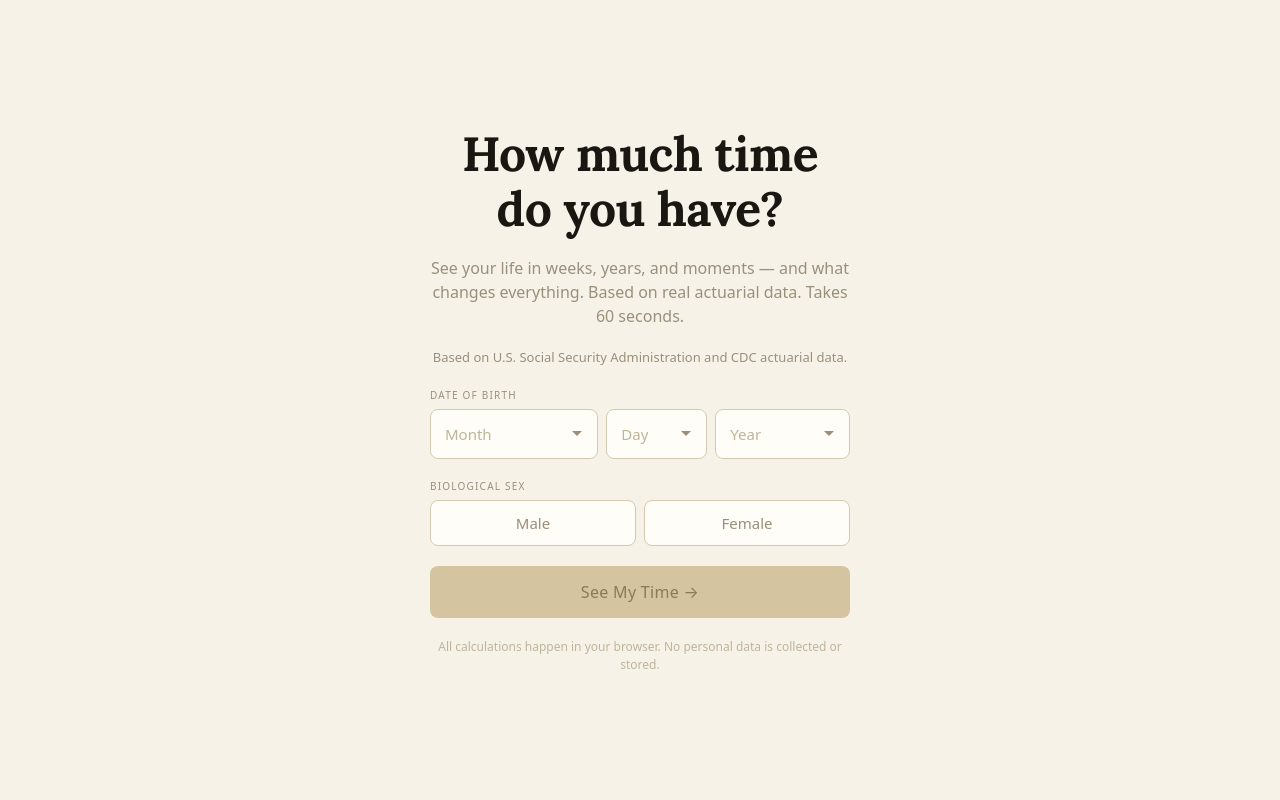
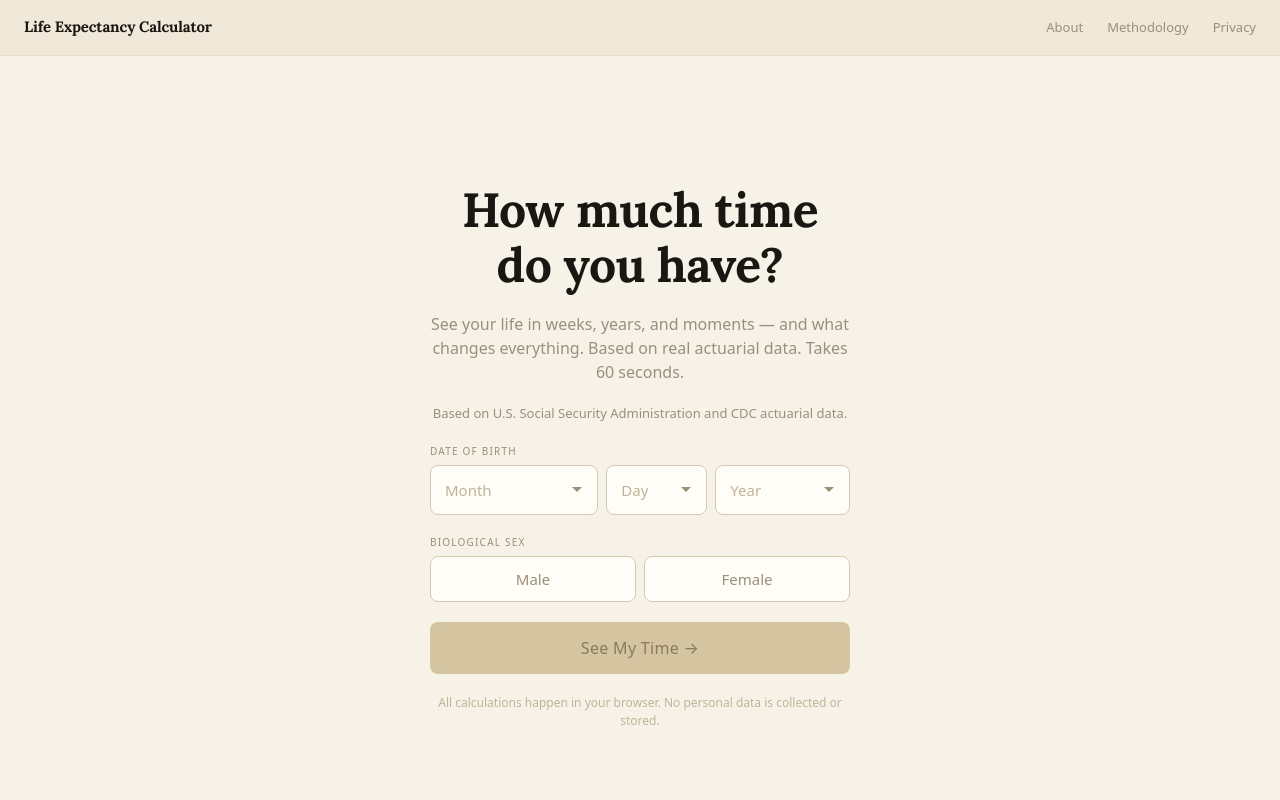
Before and after one commit to DaveChafes/lifeexpectancycalculator, a Next.js app: page / in a window 1280 px wide. Shown: the top 800 px of the page. Built offline with nearby package versions, Linux system fonts and the light colour scheme.

Commit message:
Add sticky navigation bar

```diff
--- a/app/layout.tsx
+++ b/app/layout.tsx
@@ -3,6 +3,7 @@ import { Lora } from 'next/font/google';
 import Script from 'next/script';
 import './globals.css';
 import Footer from '@/components/Footer';
+import NavBar from '@/components/NavBar';
 
 const lora = Lora({
   subsets: ["latin"],
@@ -103,6 +104,9 @@ export default function RootLayout({
         className={`${lora.variable} antialiased`}
       >
         <div style={{ minHeight: '100vh', display: 'flex', flexDirection: 'column' }}>
+          <div style={{ flexShrink: 0 }}>
+            <NavBar />
+          </div>
           <div style={{ flex: '1 0 auto' }}>{children}</div>
           <div style={{ flexShrink: 0 }}>
             <Footer />
--- /dev/null
+++ b/components/NavBar.tsx
@@ -0,0 +1,67 @@
+'use client';
+
+import Link from 'next/link';
+import { usePathname } from 'next/navigation';
+
+export default function NavBar() {
+  const pathname = usePathname();
+
+  return (
+    <nav
+      style={{
+        position: 'sticky',
+        top: 0,
+        zIndex: 100,
+        backgroundColor: '#f0e8d8',
+        borderBottom: '1px solid #e8dfc8',
+        padding: '0 24px',
+        height: '56px',
+        display: 'flex',
+        alignItems: 'center',
+        justifyContent: 'space-between',
+      }}
+    >
+      <Link
+        href="/"
+        style={{
+          fontFamily: 'var(--font-lora), Georgia, serif',
+          fontSize: '15px',
+          fontWeight: 700,
+          color: '#1a1612',
+          textDecoration: 'none',
+          letterSpacing: '-0.01em',
+        }}
+      >
+        Life Expectancy Calculator
+      </Link>
+
+      <div
+        style={{
+          display: 'flex',
+          alignItems: 'center',
+          gap: '24px',
+        }}
+      >
+        {[
+          { href: '/about', label: 'About' },
+          { href: '/methodology', label: 'Methodology' },
+          { href: '/privacy', label: 'Privacy' },
+        ].map(({ href, label }) => (
+          <Link
+            key={href}
+            href={href}
+            style={{
+              fontSize: '13px',
+              fontWeight: pathname === href ? 600 : 400,
+              color: pathname === href ? '#c9a84c' : '#9a8f7a',
+              textDecoration: 'none',
+              transition: 'color 0.15s ease',
+            }}
+          >
+            {label}
+          </Link>
+        ))}
+      </div>
+    </nav>
+  );
+}
```
